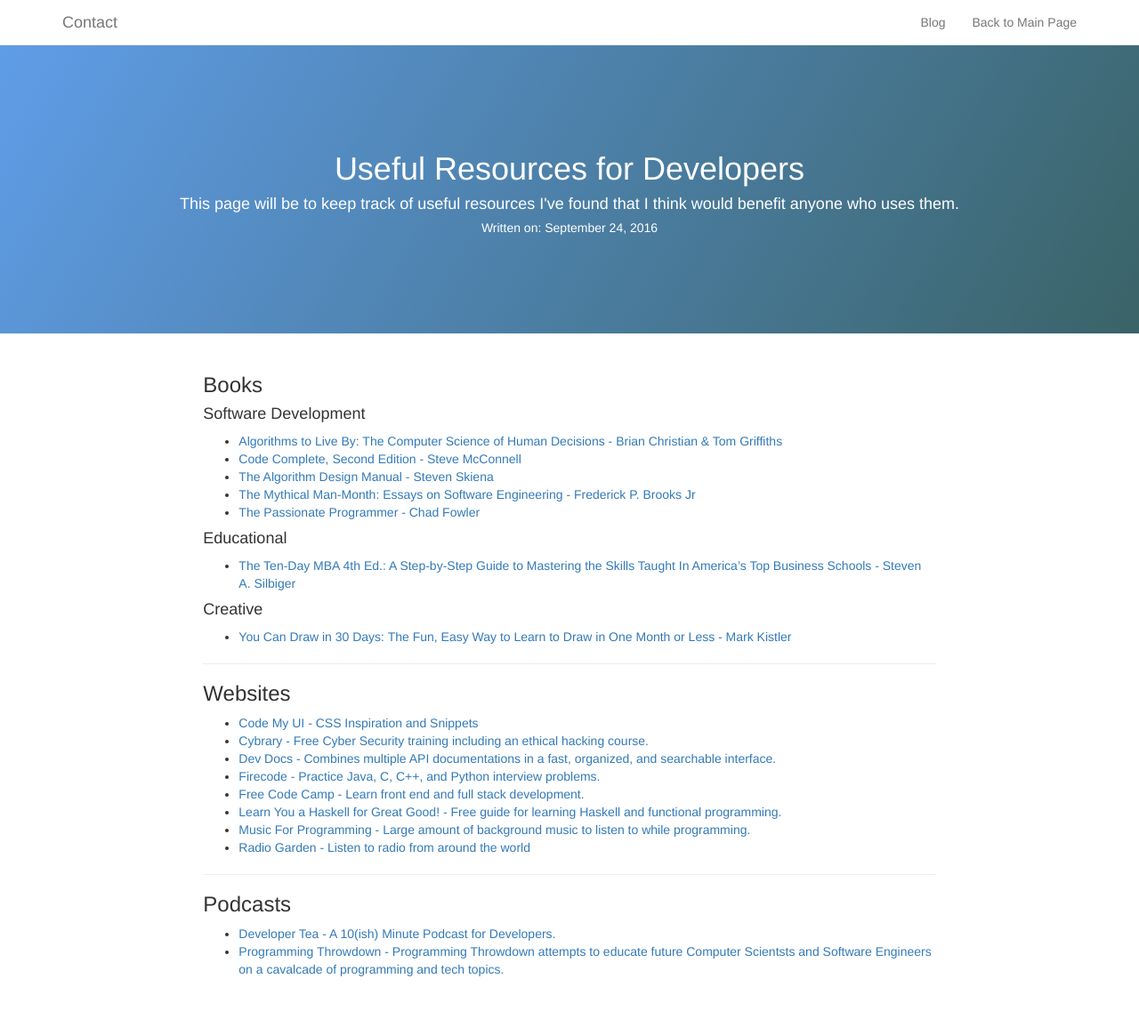
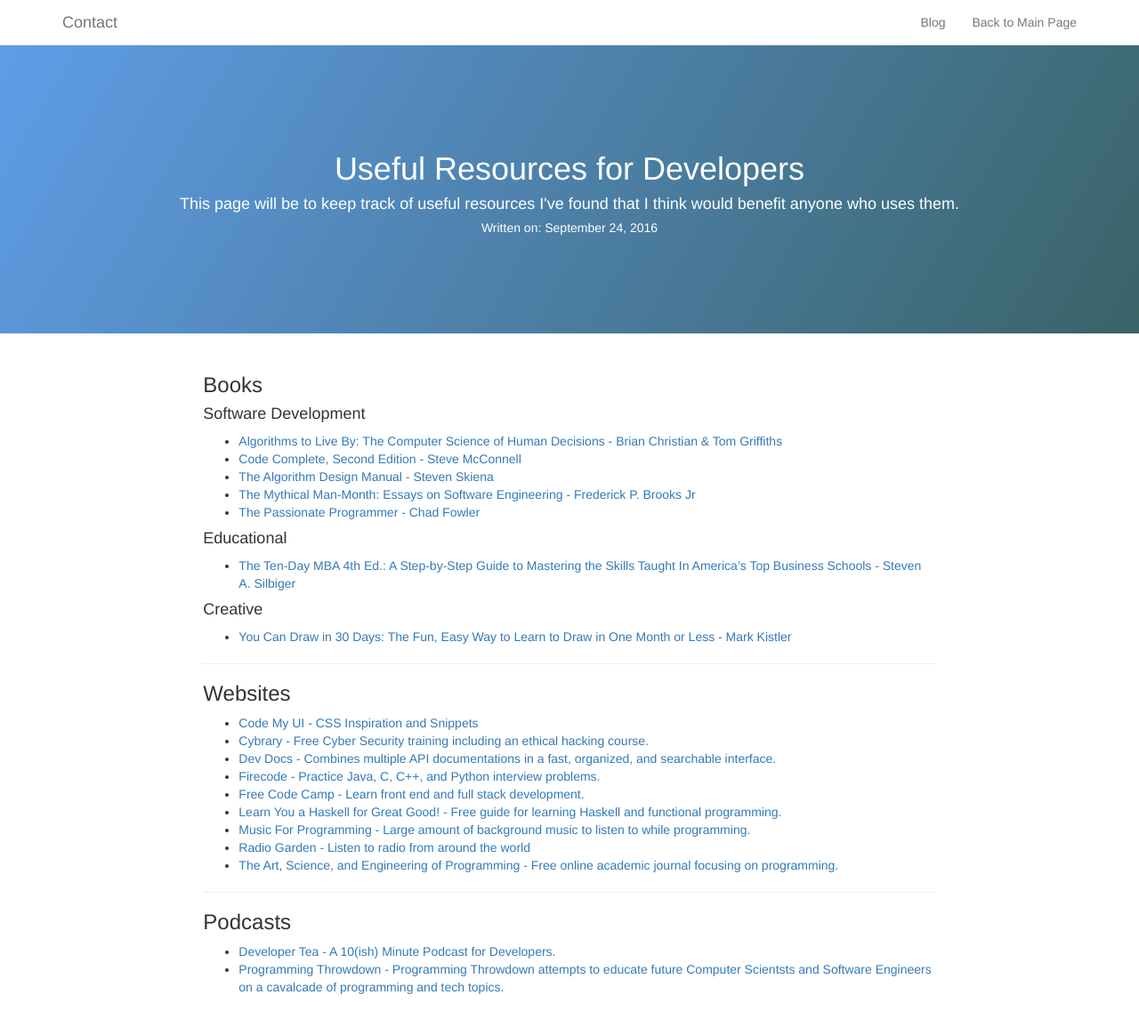
Before and after one commit to JoshWein/blog, a Jekyll site: the page built from _posts/2016-09-24-resources.md, in a window 1280 px wide and 1155 px high. Shown: the whole window at 89% size. Built offline with Jekyll 4.4.1, drawn with Linux system fonts in a browser that asks for light colours; nearby versions of some CDN libraries; comment, search, counter and statistics services are not loaded.

Commit message:
Update 2016-09-24-resources.md

```diff
--- a/_posts/2016-09-24-resources.md
+++ b/_posts/2016-09-24-resources.md
@@ -30,6 +30,7 @@
 * [Learn You a Haskell for Great Good! - Free guide for learning Haskell and functional programming.](http://learnyouahaskell.com/chapters)
 * [Music For Programming - Large amount of background music to listen to while programming.](http://musicforprogramming.net)
 * [Radio Garden - Listen to radio from around the world](http://radio.garden/)
+* [The Art, Science, and Engineering of Programming - Free online academic journal focusing on programming.](http://programming-journal.org/)
 
 ---
 
```
